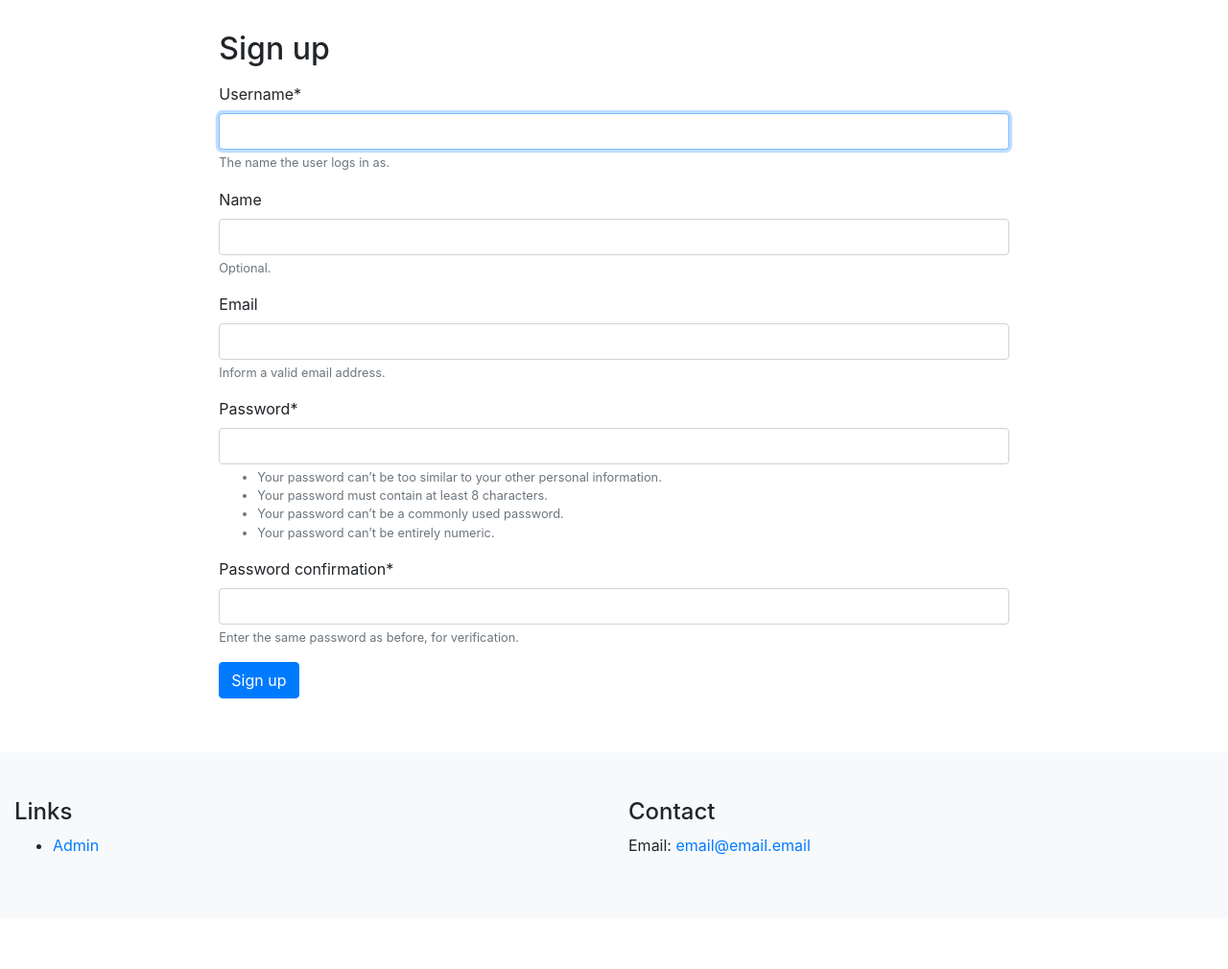
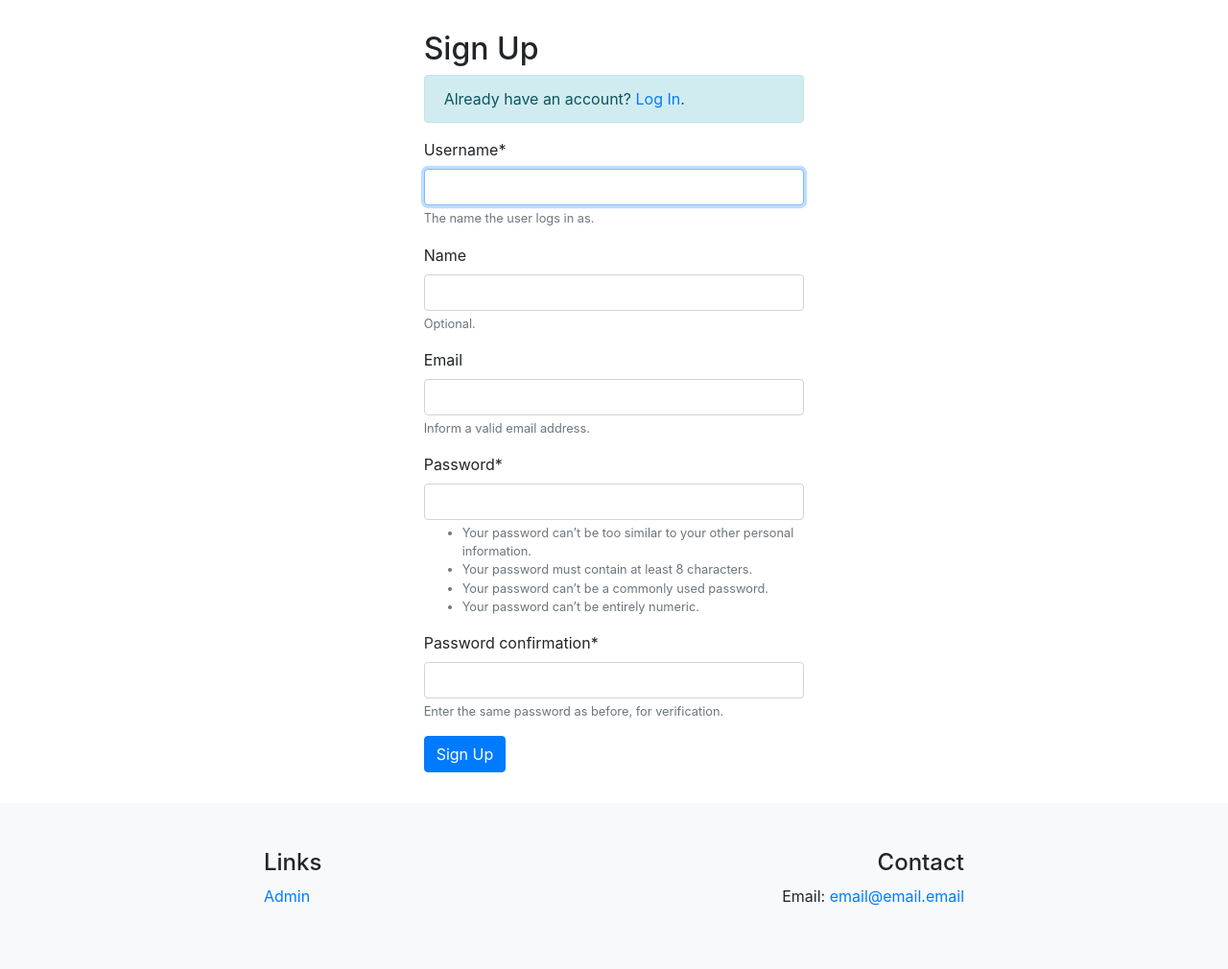
Before and after one commit to DersJ/hackNC2018, a Django app: page /account/signup/ in a window 1280 px wide. Shown: the part 96-1106 px from the top of the page at 96% size. Before the commit the page ends 987 px from the top, so only its background shows below. Run offline with Django 3.2, Linux system fonts and the light colour scheme; some libraries are stand-ins or nearby versions.

Commit message:
Clean up login/signup forms.

```diff
--- a/hacknc/templates/base.html
+++ b/hacknc/templates/base.html
@@ -51,19 +51,19 @@
 			</div>
 		</main>
 
-		<footer class="container-fluid bg-light py-5">
+		<footer class="bg-light py-5">
+			<div class="container">
 				<div class="row">
-				<div class="col-md-6">
+					<div class="offset-md-2 col-md-4">
 						<h4>Links</h4>
-					<ul>
-						<li><a href="{% url 'admin:index' %}">Admin</a></li>
-					</ul>
+						<p><a href="{% url 'admin:index' %}">Admin</a></p>
 					</div>
-				<div class="col-md-6">
+					<div class="col-md-4 text-right">
 						<h4>Contact</h4>
 						<p>
 							Email: <a href="https://www.google.com/url?sa=t&rct=j&q=&esrc=s&source=web&cd=1&cad=rja&uact=8&ved=2ahUKEwiCgq31yvLdAhXM1lkKHWE0BjIQyCkwAHoECAQQBA&url=https%3A%2F%2Fwww.youtube.com%2Fwatch%3Fv%3DdQw4w9WgXcQ&usg=AOvVaw0aHtehaphMhOCAkCydRLZU" target="_blank">email@email.email</a>
 						</p>
+				</div>
 			</div>
 		</footer>
 
--- a/hacknc/templates/registration/signup.html
+++ b/hacknc/templates/registration/signup.html
@@ -1,18 +1,19 @@
 {% extends 'base.html' %}
 
 {% load crispy_forms_tags %}
+
 {% block content %}
-  <h2>Sign up</h2>
-  <form method="post">
-    {% csrf_token %}
-    {% for field in form %}
-      <p>
-        {{ field|as_crispy_field }}
-      </p>
-    {% endfor %}
-    <button class="btn btn-primary" type="submit">Sign up</button>
-    <br>
-    <br>
-  </form>
-
+<div class="row">
+  <div class="offset-md-2 col-md-8 offset-lg-3 col-lg-6">
+    <h2>Sign Up</h2>
+    <div class="alert alert-info">
+      <p class="m-0">Already have an account? <a href="{% url 'login' %}">Log In</a>.</p>
+    </div>
+    <form method="post">
+      {% csrf_token %}
+      {{ form|crispy }}
+      <button class="btn btn-primary"type="submit">Sign Up</button>
+    </form>
+  </div>
+</div>
 {% endblock %}
```
Also changed, not shown: hacknc/templates/login.html (deleted, +0 -7 lines), hacknc/templates/registration/login.html (+4 -7 lines). Lines whose indentation alone changed are shown as unchanged.
